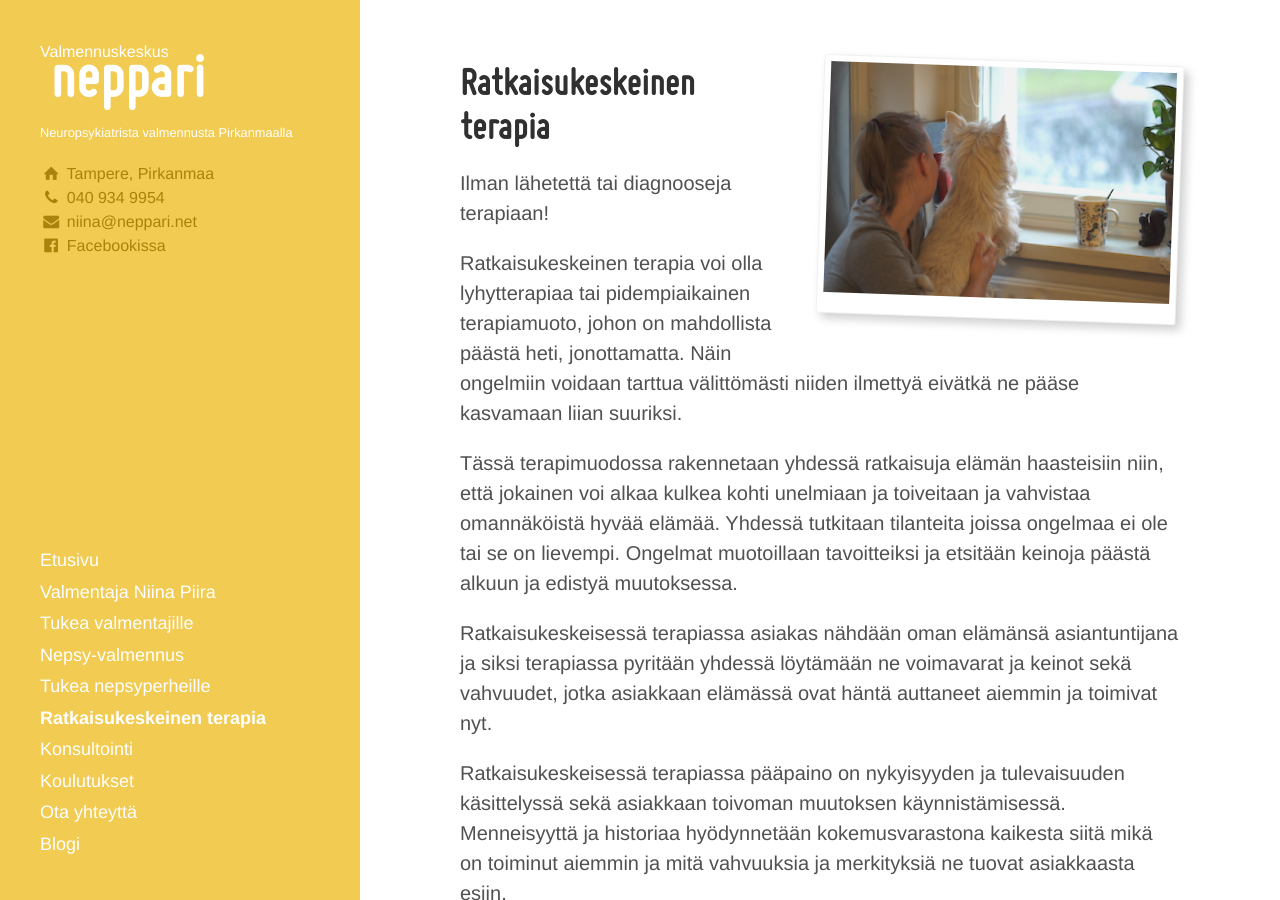
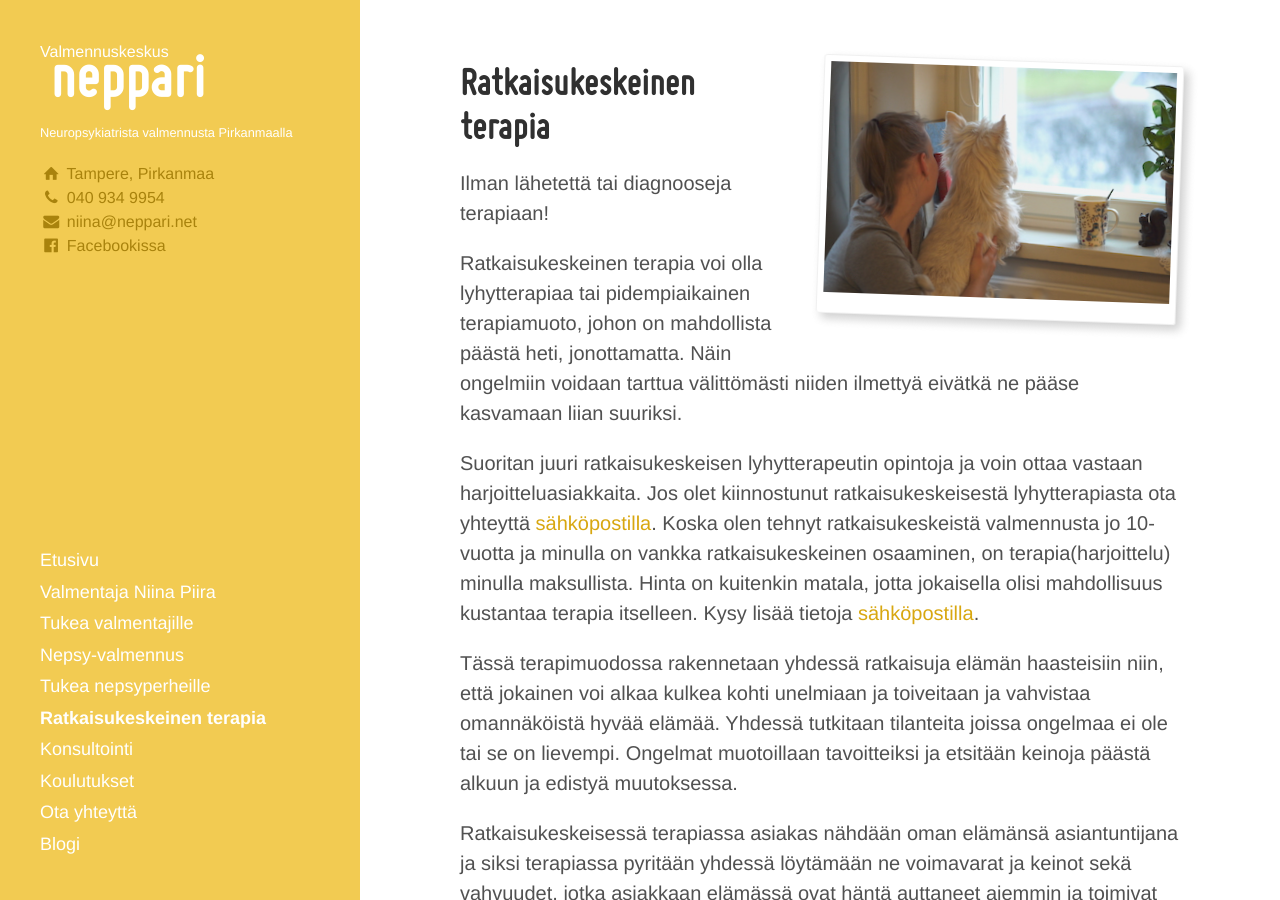
Before and after one commit to niinapiira/neppari.net, a Jekyll site: the page built from ratkaisukeskeinen-terapia.md, in a window 1280 px wide and 900 px high. Built offline with Jekyll 4.4.1, drawn with Linux system fonts in a browser that asks for light colours.

Commit message:
Update ratkaisukeskeinen-terapia.md

```diff
--- a/ratkaisukeskeinen-terapia.md
+++ b/ratkaisukeskeinen-terapia.md
@@ -9,6 +9,8 @@ polaroid: niina-ja-riksu-ikkunalaudalla
 Ilman lähetettä tai diagnooseja terapiaan!
 
 Ratkaisukeskeinen terapia voi olla lyhytterapiaa tai pidempiaikainen terapiamuoto, johon on mahdollista päästä heti, jonottamatta. Näin ongelmiin voidaan tarttua välittömästi niiden ilmettyä eivätkä ne pääse kasvamaan liian suuriksi.
+
+Suoritan juuri ratkaisukeskeisen lyhytterapeutin opintoja ja voin ottaa vastaan harjoitteluasiakkaita. Jos olet kiinnostunut ratkaisukeskeisestä lyhytterapiasta ota yhteyttä [sähköpostilla](/ota-yhteytta). Koska olen tehnyt ratkaisukeskeistä valmennusta jo 10-vuotta ja minulla on vankka ratkaisukeskeinen osaaminen, on terapia(harjoittelu) minulla maksullista. Hinta on kuitenkin matala, jotta jokaisella olisi mahdollisuus kustantaa terapia itselleen. Kysy lisää tietoja [sähköpostilla](/ota-yhteytta).
 
 Tässä terapimuodossa rakennetaan yhdessä ratkaisuja elämän haasteisiin niin, että jokainen voi alkaa kulkea kohti unelmiaan ja toiveitaan ja vahvistaa omannäköistä hyvää elämää. Yhdessä tutkitaan tilanteita joissa ongelmaa ei ole tai se on lievempi. Ongelmat muotoillaan tavoitteiksi ja etsitään keinoja päästä alkuun ja edistyä muutoksessa.
 
```
